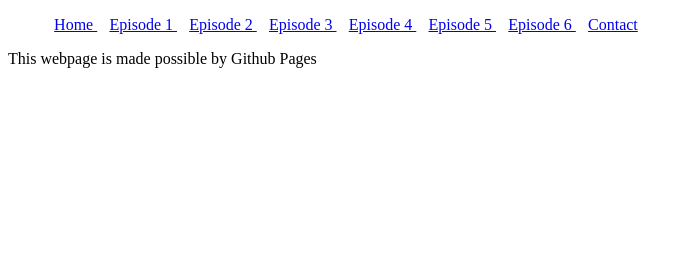
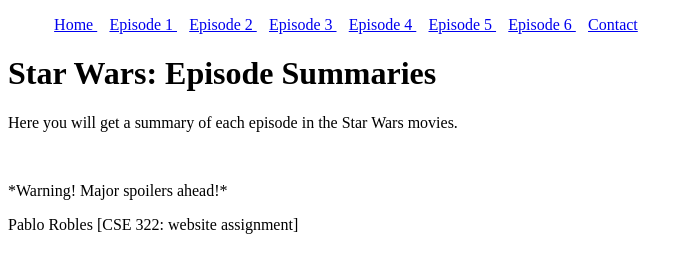
Before and after one commit to Probles/probles.github.io, a plain HTML site: page index.html in a window 1280 px wide. Shown: the whole page, without its empty margins (0-691 px from the left). Drawn offline with Linux system fonts and the light colour scheme.

Commit message:
Update index.html

```diff
--- a/index.html
+++ b/index.html
@@ -5,7 +5,9 @@
     <link type="text/css" rel="stylesheet" href="styles.css"/>
 		<title> Home </title>
   </head>
-  <body>
+
+  <body class="home1">
+
 	<ul>
 		<li class = "nav"><a href ="http://probles.github.io/index.html"> Home </a></li>
 		<li class = "nav"><a href ="http://probles.github.io/episode1.html"> Episode 1 </a></li>
@@ -17,8 +19,17 @@
 		<li class = "nav"><a href ="http://probles.github.io/myinfo.html"> Contact </a></li>
 	</ul>
 
+		<div class="container" id="container1">
+			<h1> Star Wars: Episode Summaries </h1>
+			<p>Here you will get a summary of each episode in the Star Wars movies.</p>
+			<br>
+			<p>*Warning! Major spoilers ahead!*</p>
+		</div>
+
+	</body>
+
 		<footer>
-			<p class="footer">This webpage is made possible by Github Pages</p>
+			<p class="footer">Pablo Robles [CSE 322: website assignment]</p>
 		</footer>
-  <body>
+
 </html>
```
Lines whose indentation alone changed are shown as unchanged.
